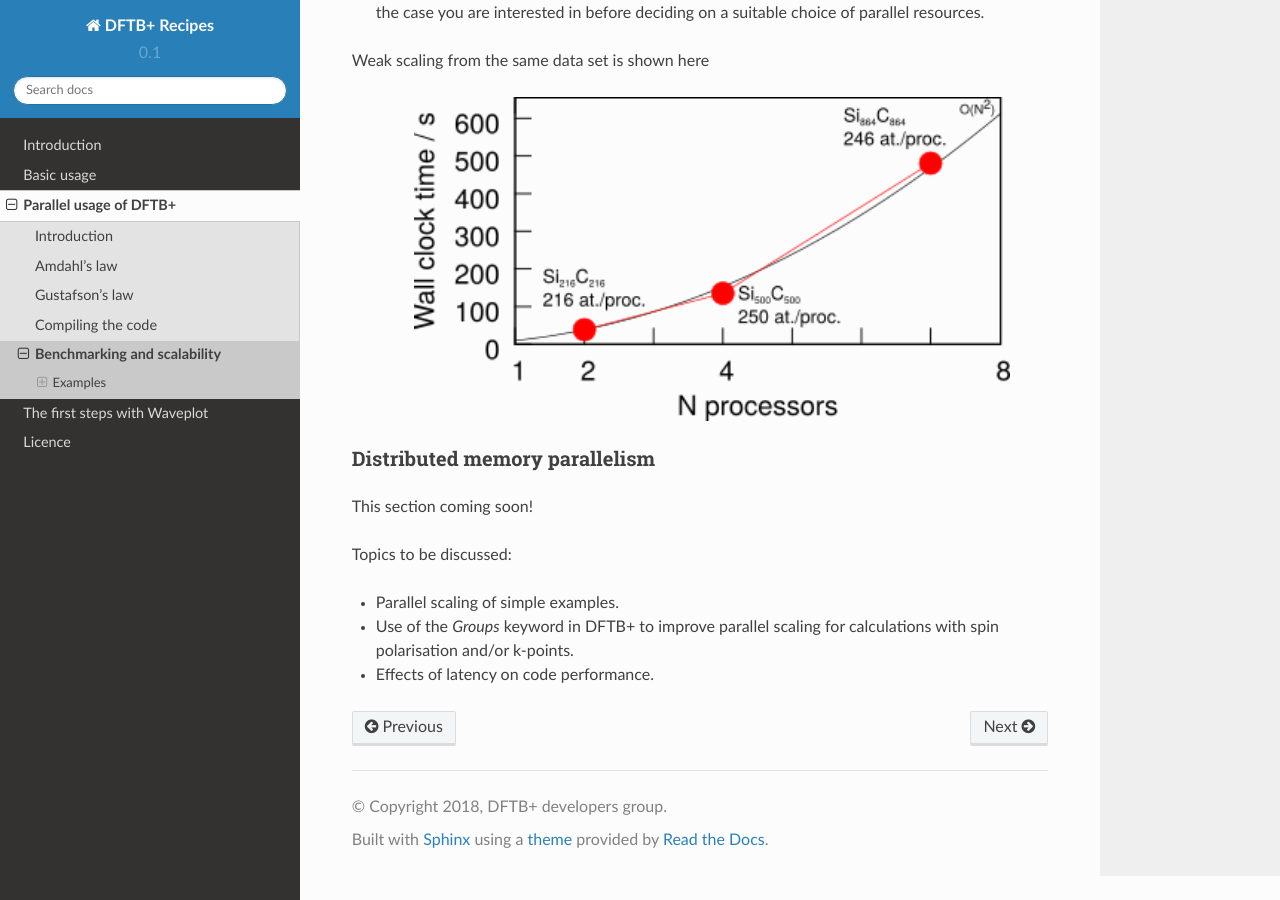
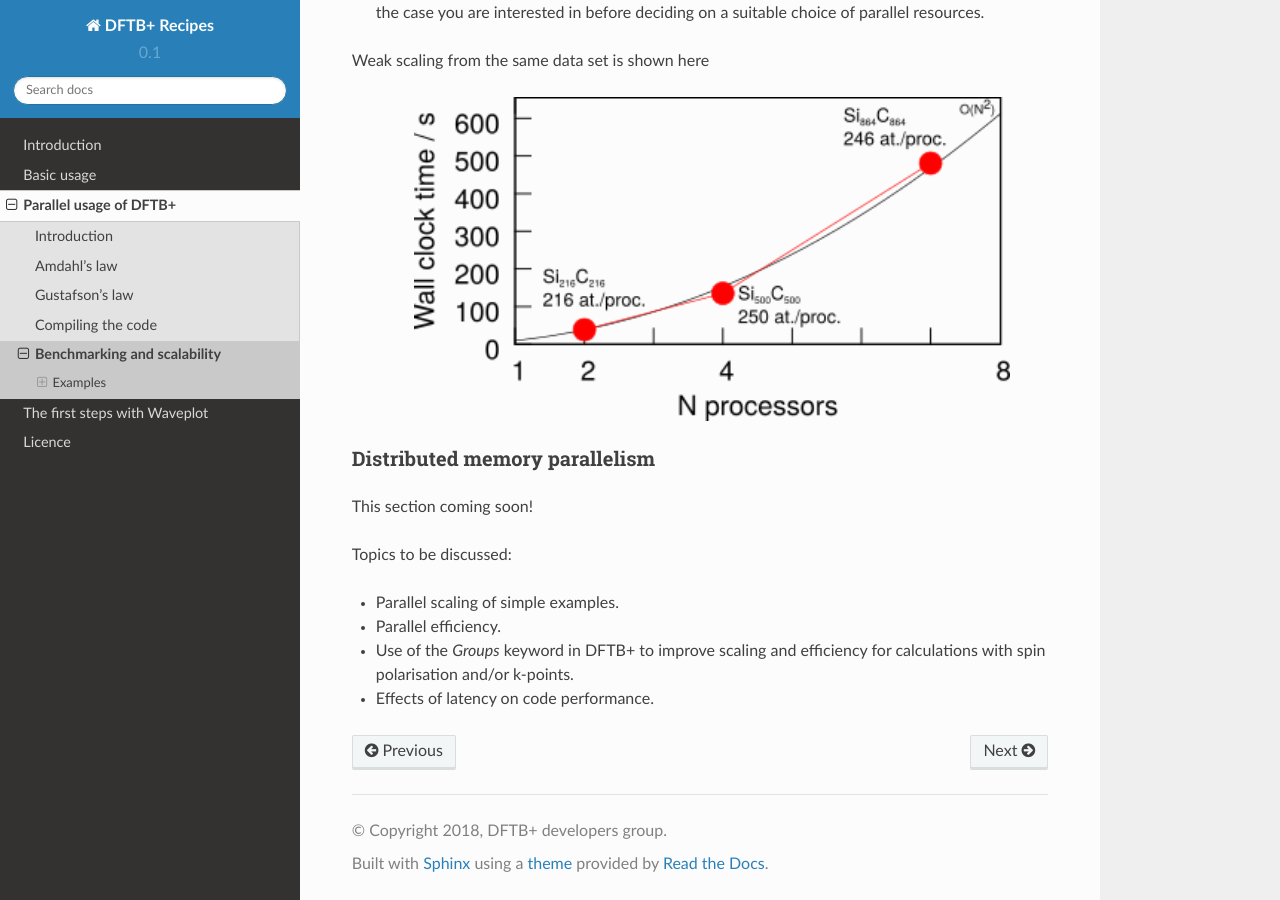
Before and after one commit to dftbplus/recipes, a Sphinx documentation site: the page built from docs/parallel/benchmarking.rst, in a window 1280 px wide and 900 px high, scrolled down 2383 px. Built offline with Sphinx 7.4.7 and the Read the Docs theme 2.0.0, drawn with Linux system fonts in a browser that asks for light colours.

Commit message:
Minor text change in parallel section

```diff
--- a/docs/parallel/benchmarking.rst
+++ b/docs/parallel/benchmarking.rst
@@ -123,7 +123,9 @@ Topics to be discussed:
 
 * Parallel scaling of simple examples.
 
-* Use of the `Groups` keyword in DFTB+ to improve parallel scaling for
+* Parallel efficiency.
+
+* Use of the `Groups` keyword in DFTB+ to improve scaling and efficiency for
   calculations with spin polarisation and/or k-points.
 
 * Effects of latency on code performance.
```
